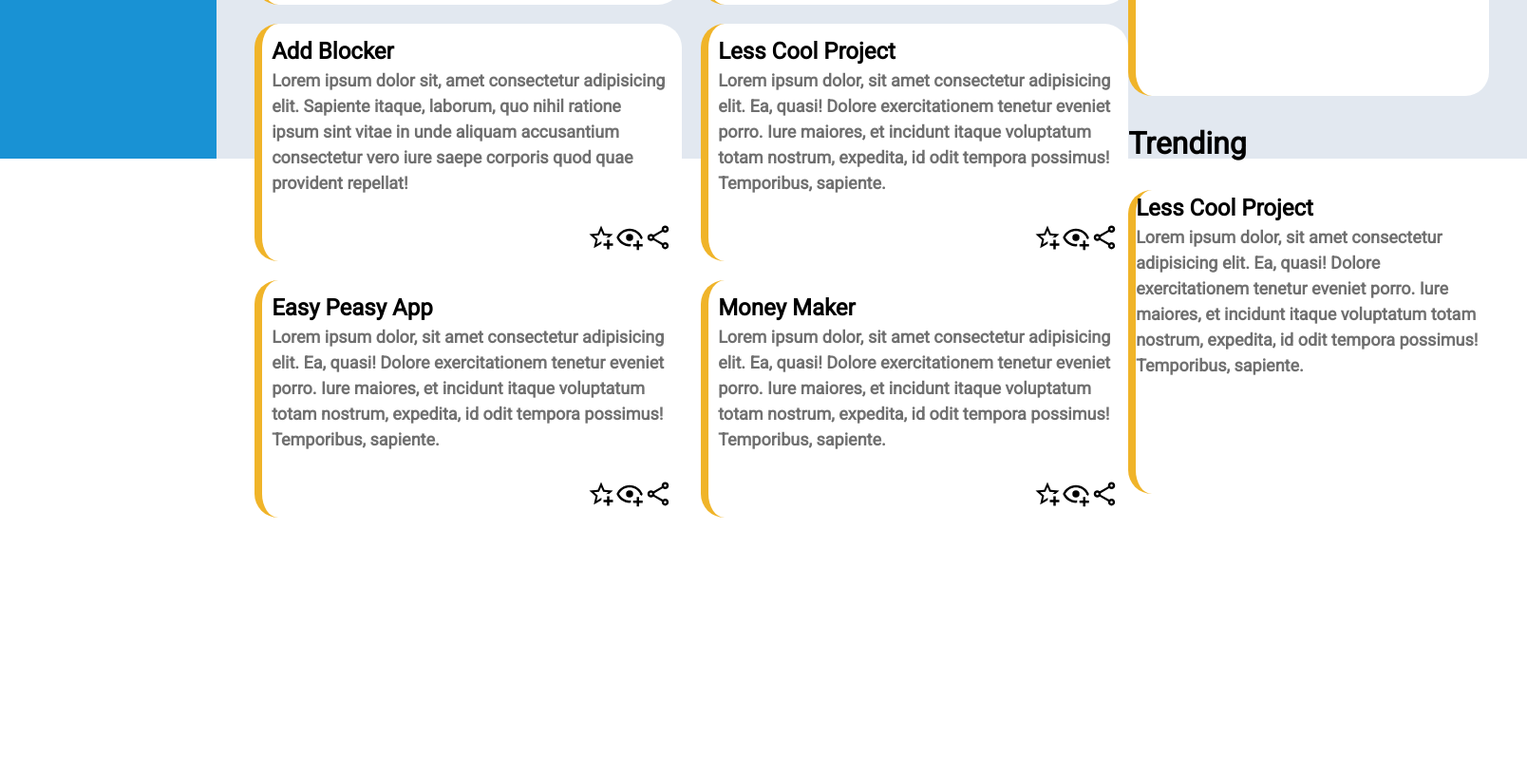
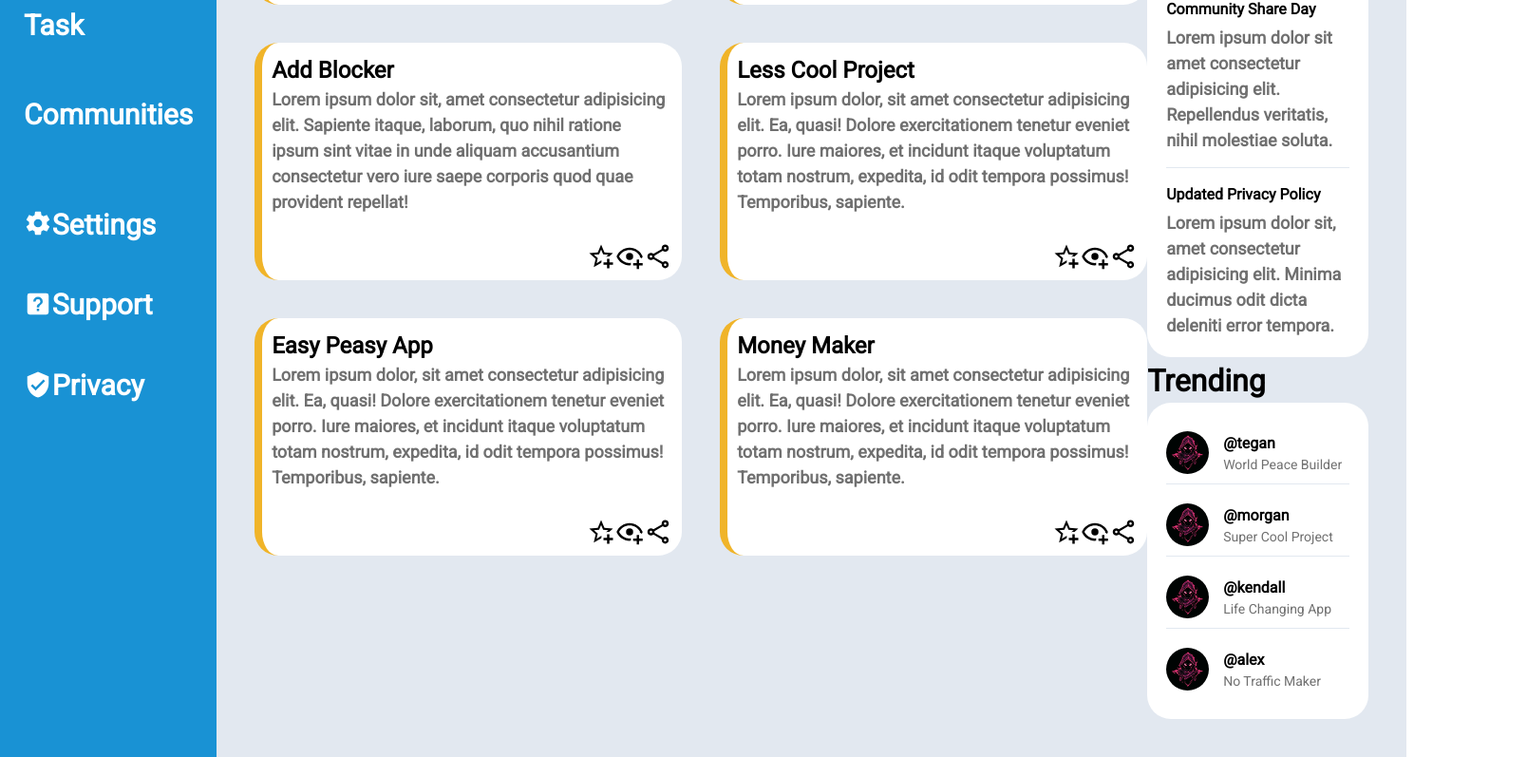
Before and after one commit to Baal28/Admin-Dashboard, a plain HTML site: page index.html in a window 1280 px wide. Shown: the part 633-1430 px from the top of the page at 95% size, 1608 px wide, since content can reach past the window. Before the commit the page ends 1178 px from the top, so only its background shows below. Drawn offline with Linux system fonts and the light colour scheme.

Commit message:
added last changes to the project.

```diff
--- a/css/style.css
+++ b/css/style.css
@@ -59,8 +59,8 @@ h1, h2, h3, h4, h5, h6 {
 .container{
     display: grid;
     grid-template-columns: 0.9fr 4fr;
-    grid-template-rows: 0.7fr 1fr 1fr 1fr;
-    height: 100vh;
+    grid-template-rows: auto 1fr 1fr;
+    min-height: 100vh;
 }
 
 .header{
@@ -73,6 +73,8 @@ h1, h2, h3, h4, h5, h6 {
   padding: 40px;
   align-items: center;
   gap: 20px;
+  box-shadow: 0 10px 15px 5px black;
+
 }
 
 .container-header{
@@ -110,6 +112,7 @@ h1, h2, h3, h4, h5, h6 {
   background-color: #1992D4;
   color: #FFFFFF;
   gap: 40px;
+
 }
 
 .main{
@@ -131,7 +134,7 @@ h1, h2, h3, h4, h5, h6 {
   display: grid;
   grid-template-columns: 1fr 1fr;
 
-  gap: 20px;
+  gap: 40px;
 }
 
 .card-container-1{
@@ -149,12 +152,82 @@ h1, h2, h3, h4, h5, h6 {
   padding: 10px;
 }
 
-.trending-cards{
+.announcements-container{
   background-color: #FFFFFF;
   border-radius: 25px;
-  border-left: 8px solid #F0B429;
-  height: 320px;
+  padding: 20px;
+  display: grid;
+  gap: 15px;
+  /*
+  max-height: 320px;
   width: 380px;
+  grid-template-rows: 1fr 1fr 1fr;
+  overflow-y: auto;*/
+}
+
+.announcement-item{
+  padding-bottom: 15px;
+  border-bottom: 1px solid #E2E8F0;
+}
+
+.announcement-item:last-child{
+  border-bottom: none;
+  padding-bottom: 0;
+}
+
+.announcement-item h4{
+  font-size: 16px;
+  font-weight: bold;
+  margin: 0 0 5px 0;
+}
+
+.trending-cards-1{
+  background-color: #FFFFFF;
+  border-radius: 25px;
+  gap: 10px;
+  padding: 20px;
+  display: grid;
+  /*
+  max-height: 320px;
+  width: 380px;
+  grid-template-columns: 1fr 2fr;
+  grid-template-rows: 1fr 1fr 1fr;
+  overflow-y: auto;*/
+
+}
+
+.trending-item{
+  display: grid;
+  grid-template-columns: auto 1fr;
+  align-items: center;
+  gap: 15px;
+  padding: 10px 0;
+  border-bottom: 1px solid #E2E8F0;
+}
+
+.trending-item:last-child{
+  border-bottom: none;
+}
+
+.trending-text h4{
+  font-size: 16px;
+  font-weight: bold;
+  margin: 0;
+  padding: 0;
+}
+
+.trending-text p{
+  font-size: 14px;
+  font-weight: normal;
+  color: #707070;
+  margin: 0;
+  padding: 0;
+}
+
+.trending-logo{
+  width: 45px;
+  height: 45px;
+  border-radius: 50%;
 }
 
 .para-card{
@@ -219,7 +292,7 @@ h1, h2, h3, h4, h5, h6 {
 
 .ninja-logo{
   border-radius: 50%;
-  height: 80px;
+  height: 70px;
 }
 
 .ninja-logo-large{
@@ -235,6 +308,10 @@ h1, h2, h3, h4, h5, h6 {
   color:#FFFFFF;
   font-size: x-large;
   width: 150px;
+}
+
+#btn:hover{
+  cursor: pointer;
 }
 
 p{
--- a/index.html
+++ b/index.html
@@ -216,15 +216,54 @@
 
             <div class="card-container-1">
                 <h1>Announcements</h1>
-                <div class="trending-cards">
-                    <h2>Less Cool Project</h2>
-                    <p class="para-card">Lorem ipsum dolor, sit amet consectetur adipisicing elit. Ea, quasi! Dolore exercitationem tenetur eveniet porro. Iure maiores, et incidunt itaque voluptatum totam nostrum, expedita, id odit tempora possimus! Temporibus, sapiente.</p>
+                <div class="announcements-container">
+                    <div class="announcement-item">
+                        <h4>Site Maintenance</h4>
+                        <p class="para-card">Lorem ipsum dolor sit amet consectetur adipisicing elit. Voluptatum molestiae iusto, perferendis inventore itaque.</p>
+                    </div>
+                    <div class="announcement-item">
+                        <h4>Community Share Day</h4>
+                        <p class="para-card">Lorem ipsum dolor sit amet consectetur adipisicing elit. Repellendus veritatis, nihil molestiae soluta.</p>
+                    </div>
+                    <div class="announcement-item">
+                        <h4>Updated Privacy Policy</h4>
+                        <p class="para-card">Lorem ipsum dolor sit, amet consectetur adipisicing elit. Minima ducimus odit dicta deleniti error tempora.</p>
+                    </div>
                 </div>
 
                 <h1>Trending</h1>
-                <div class="trending-cards">
-                    <h2>Less Cool Project</h2>
-                    <p class="para-card">Lorem ipsum dolor, sit amet consectetur adipisicing elit. Ea, quasi! Dolore exercitationem tenetur eveniet porro. Iure maiores, et incidunt itaque voluptatum totam nostrum, expedita, id odit tempora possimus! Temporibus, sapiente.</p>
+                <div class="trending-cards-1">
+                    <div class="trending-item">
+                        <img src="img/ninja logo.jpg" alt="ninja-logo" class="trending-logo">
+                        <div class="trending-text">
+                            <h4>@tegan</h4>
+                            <p class="para-card">World Peace Builder</p>
+                        </div>
+                    </div>
+
+                    <div class="trending-item">
+                        <img src="img/ninja logo.jpg" alt="ninja-logo" class="trending-logo">
+                        <div class="trending-text">
+                            <h4>@morgan</h4>
+                            <p class="para-card">Super Cool Project</p>
+                        </div>
+                    </div>
+
+                    <div class="trending-item">
+                        <img src="img/ninja logo.jpg" alt="ninja-logo" class="trending-logo">
+                        <div class="trending-text">
+                            <h4>@kendall</h4>
+                            <p class="para-card">Life Changing App</p>
+                        </div>
+                    </div>
+
+                    <div class="trending-item">
+                        <img src="img/ninja logo.jpg" alt="ninja-logo" class="trending-logo">
+                        <div class="trending-text">
+                            <h4>@alex</h4>
+                            <p class="para-card">No Traffic Maker</p>
+                        </div>
+                    </div>
                 </div>
             </div>
 
```
